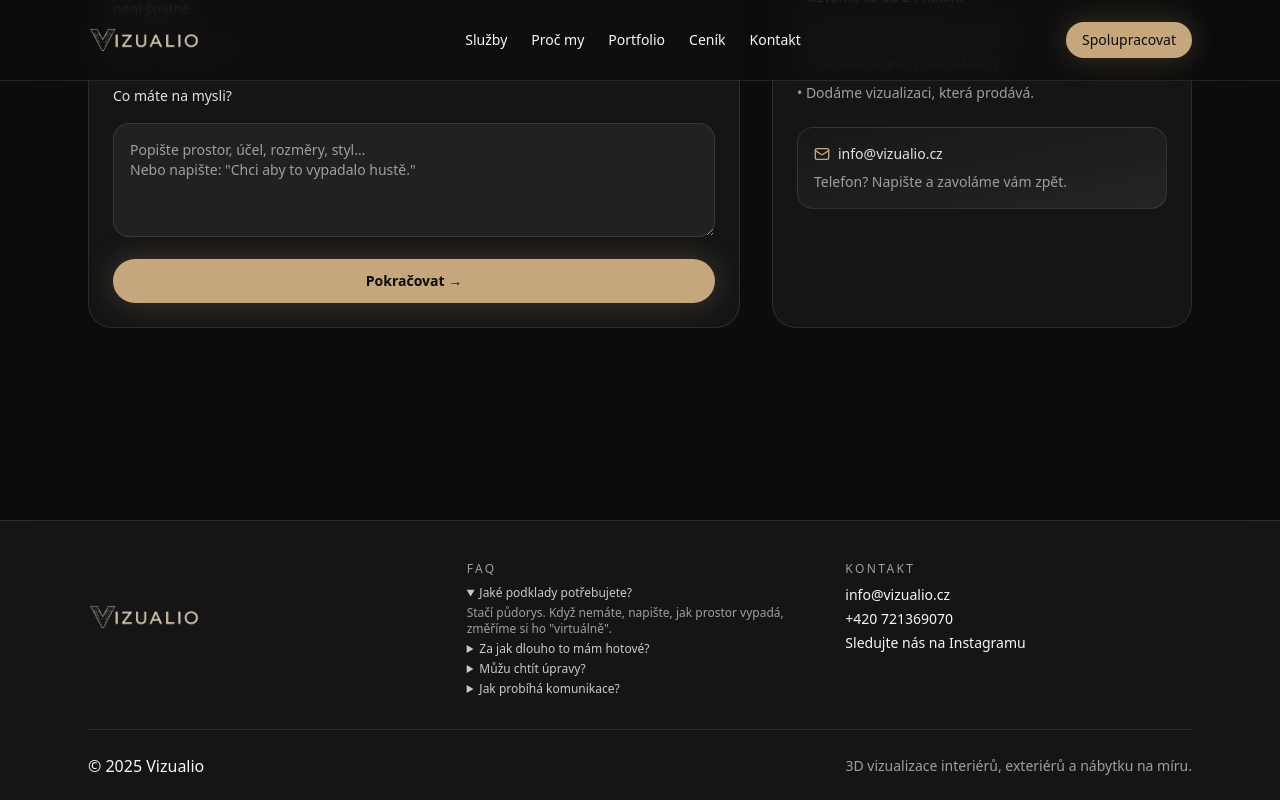
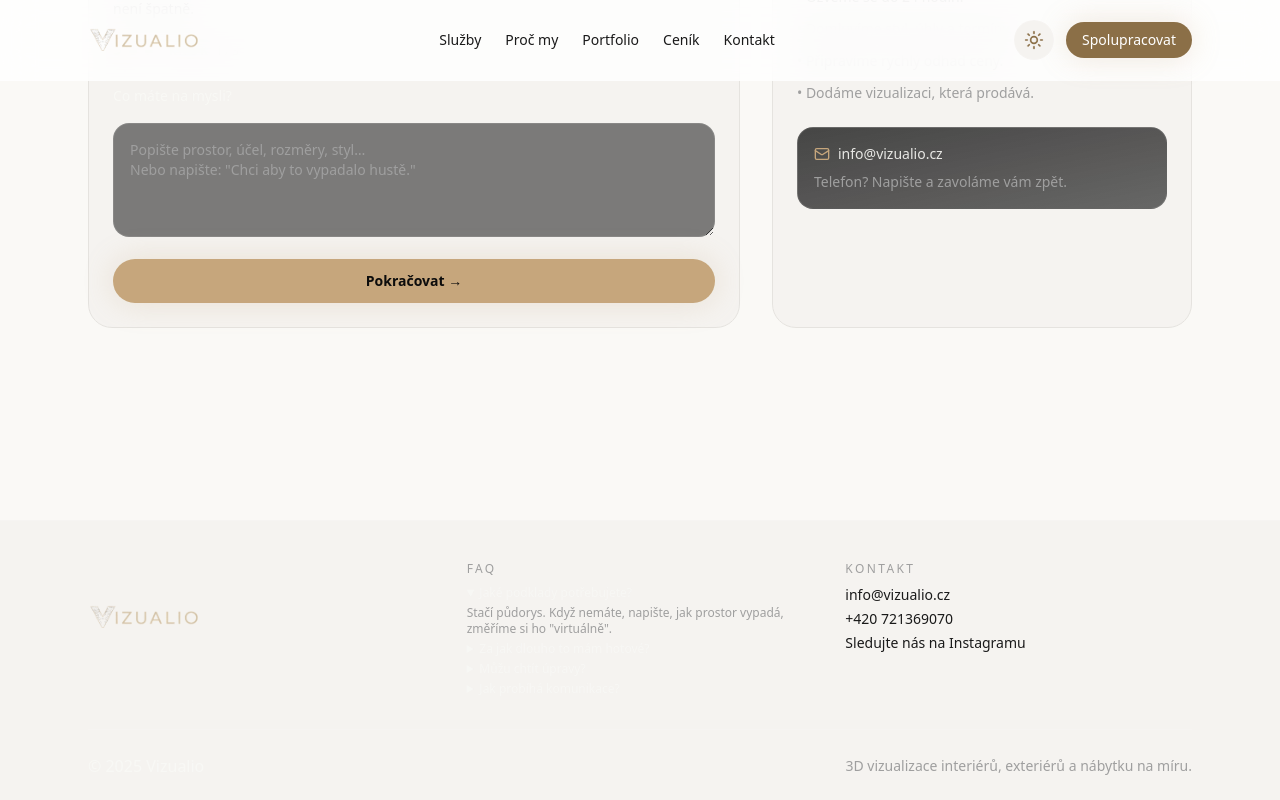
Before and after one commit to hejhula361-dotcom/vizualio, a Next.js app: page / in a window 1280 px wide. Both pictures are taken after a click on the heading "Jaké podklady potřebujete?". Shown: the part 5299-6099 px from the top of the page. Built offline with nearby package versions, Linux system fonts and the light colour scheme.

Commit message:
Pridan dark/light mode toggle s luxusnimi barvami pro light mode

```diff
--- /dev/null
+++ b/app/context/ThemeContext.tsx
@@ -0,0 +1,50 @@
+"use client";
+
+import { createContext, useContext, useEffect, useState } from "react";
+
+type Theme = "dark" | "light";
+
+type ThemeContextValue = {
+  theme: Theme;
+  toggleTheme: () => void;
+};
+
+const ThemeContext = createContext<ThemeContextValue | undefined>(undefined);
+
+export function ThemeProvider({ children }: { children: React.ReactNode }) {
+  const [theme, setTheme] = useState<Theme>("dark");
+  const [mounted, setMounted] = useState(false);
+
+  useEffect(() => {
+    setMounted(true);
+    const saved = localStorage.getItem("theme") as Theme | null;
+    const prefersDark = window.matchMedia("(prefers-color-scheme: dark)").matches;
+    const initialTheme = saved || (prefersDark ? "dark" : "light");
+    setTheme(initialTheme);
+    document.documentElement.classList.toggle("dark", initialTheme === "dark");
+  }, []);
+
+  useEffect(() => {
+    if (!mounted) return;
+    localStorage.setItem("theme", theme);
+    document.documentElement.classList.toggle("dark", theme === "dark");
+  }, [theme, mounted]);
+
+  const toggleTheme = () => {
+    setTheme((prev) => (prev === "dark" ? "light" : "dark"));
+  };
+
+  if (!mounted) {
+    return <>{children}</>;
+  }
+
+  return <ThemeContext.Provider value={{ theme, toggleTheme }}>{children}</ThemeContext.Provider>;
+}
+
+export const useTheme = () => {
+  const context = useContext(ThemeContext);
+  if (!context) {
+    throw new Error("useTheme must be used within ThemeProvider");
+  }
+  return context;
+};
--- a/app/globals.css
+++ b/app/globals.css
@@ -7,18 +7,25 @@
 }
 
 body {
-  @apply bg-carbon text-offwhite antialiased;
+  @apply bg-carbon text-offwhite antialiased dark:bg-carbon dark:text-offwhite;
   background: radial-gradient(circle at 20% 20%, rgba(198, 166, 124, 0.07), transparent 35%),
     radial-gradient(circle at 80% 0%, rgba(63, 76, 107, 0.25), transparent 35%),
     #0c0c0c;
 }
 
+body:not(.dark) {
+  @apply bg-light-bg text-light-text;
+  background: radial-gradient(circle at 20% 20%, rgba(139, 111, 71, 0.05), transparent 35%),
+    radial-gradient(circle at 80% 0%, rgba(245, 243, 240, 0.3), transparent 35%),
+    #faf9f6;
+}
+
 a {
-  @apply text-offwhite;
+  @apply text-offwhite dark:text-offwhite text-light-text;
 }
 
 .glass-panel {
-  @apply border border-white/10 bg-charcoal/70 backdrop-blur-lg;
+  @apply border border-white/10 bg-charcoal/70 backdrop-blur-lg dark:border-white/10 dark:bg-charcoal/70 border-light-border bg-light-card;
 }
 
 .section-container {
@@ -26,11 +33,11 @@ a {
 }
 
 .section-title {
-  @apply text-3xl md:text-4xl font-semibold tracking-tight text-offwhite;
+  @apply text-3xl md:text-4xl font-semibold tracking-tight text-offwhite dark:text-offwhite text-light-text;
 }
 
 .section-subtitle {
-  @apply text-lg text-stone mt-4 max-w-3xl;
+  @apply text-lg text-stone mt-4 max-w-3xl dark:text-stone text-light-text-secondary;
 }
 
 .card {
@@ -42,3 +49,13 @@ a {
   transform: translateY(-4px);
   border-color: rgba(198, 166, 124, 0.4);
 }
+
+.dark .card-hover:hover {
+  box-shadow: 0 0 40px rgba(198, 166, 124, 0.25);
+  border-color: rgba(198, 166, 124, 0.4);
+}
+
+:not(.dark) .card-hover:hover {
+  box-shadow: 0 0 40px rgba(139, 111, 71, 0.2);
+  border-color: rgba(139, 111, 71, 0.3);
+}
--- a/app/layout.tsx
+++ b/app/layout.tsx
@@ -27,8 +27,8 @@ export const metadata: Metadata = {
 
 export default function RootLayout({ children }: { children: React.ReactNode }) {
   return (
-    <html lang="cs" className={`${inter.variable} ${grotesk.variable}`}>
-      <body className="bg-carbon text-offwhite min-h-screen">
+    <html lang="cs" className={`${inter.variable} ${grotesk.variable}`} suppressHydrationWarning>
+      <body className="bg-carbon text-offwhite min-h-screen dark:bg-carbon dark:text-offwhite bg-light-bg text-light-text">
         <Providers>
           <div className="relative flex min-h-screen flex-col">
             <Navbar />
--- a/app/providers.tsx
+++ b/app/providers.tsx
@@ -1,7 +1,12 @@
 "use client";
 
 import { LeadProvider } from "@/app/context/LeadContext";
+import { ThemeProvider } from "@/app/context/ThemeContext";
 
 export function Providers({ children }: { children: React.ReactNode }) {
-  return <LeadProvider>{children}</LeadProvider>;
+  return (
+    <ThemeProvider>
+      <LeadProvider>{children}</LeadProvider>
+    </ThemeProvider>
+  );
 }
--- a/components/Footer.tsx
+++ b/components/Footer.tsx
@@ -28,7 +28,7 @@ export default function Footer() {
   const [openIndex, setOpenIndex] = useState<number | null>(null);
 
   return (
-    <footer className="border-t border-white/10 bg-charcoal/70 backdrop-blur-lg">
+    <footer className="border-t border-white/10 bg-charcoal/70 backdrop-blur-lg dark:border-white/10 dark:bg-charcoal/70 border-light-border bg-light-card">
       <div className="mx-auto max-w-6xl px-6 py-10">
         <div className="grid gap-8 md:grid-cols-3 mb-8">
           <div>
@@ -37,7 +37,7 @@ export default function Footer() {
             </Link>
           </div>
           <div className="space-y-2 text-sm">
-            <p className="text-xs uppercase tracking-[0.2em] text-stone">FAQ</p>
+            <p className="text-xs uppercase tracking-[0.2em] text-stone dark:text-stone text-light-text-secondary">FAQ</p>
             <div className="space-y-1">
               {faq.map((item, idx) => (
                 <details
@@ -46,37 +46,37 @@ export default function Footer() {
                   open={openIndex === idx}
                   onToggle={(e) => setOpenIndex(e.currentTarget.open ? idx : null)}
                 >
-                  <summary className="cursor-pointer text-xs text-offwhite/80 transition hover:text-offwhite">
+                  <summary className="cursor-pointer text-xs text-offwhite/80 transition hover:text-offwhite dark:text-offwhite/80 dark:hover:text-offwhite text-light-text/80 hover:text-light-text">
                     {item.q}
                   </summary>
-                  <p className="mt-1 text-xs text-stone">{item.a}</p>
+                  <p className="mt-1 text-xs text-stone dark:text-stone text-light-text-secondary">{item.a}</p>
                 </details>
               ))}
             </div>
           </div>
           <div className="space-y-2 text-sm">
-            <p className="text-xs uppercase tracking-[0.2em] text-stone">Kontakt</p>
-            <div className="flex flex-col gap-1 text-offwhite/80">
-              <a href="mailto:info@vizualio.cz" className="hover:text-champagne">
+            <p className="text-xs uppercase tracking-[0.2em] text-stone dark:text-stone text-light-text-secondary">Kontakt</p>
+            <div className="flex flex-col gap-1 text-offwhite/80 dark:text-offwhite/80 text-light-text/80">
+              <a href="mailto:info@vizualio.cz" className="hover:text-champagne dark:hover:text-champagne hover:text-light-accent">
                 info@vizualio.cz
               </a>
-              <a href="tel:+420721369070" className="hover:text-champagne">
+              <a href="tel:+420721369070" className="hover:text-champagne dark:hover:text-champagne hover:text-light-accent">
                 +420 721369070
               </a>
               <a
                 href="https://www.instagram.com/vizualio.cz"
                 target="_blank"
                 rel="noreferrer"
-                className="hover:text-champagne"
+                className="hover:text-champagne dark:hover:text-champagne hover:text-light-accent"
               >
                 Sledujte nás na Instagramu
               </a>
             </div>
           </div>
         </div>
-        <div className="flex flex-col md:flex-row md:items-center md:justify-between gap-2 pt-6 border-t border-white/10">
-          <p className="text-offwhite font-medium">© 2025 Vizualio</p>
-          <p className="text-sm text-stone">3D vizualizace interiérů, exteriérů a nábytku na míru.</p>
+        <div className="flex flex-col md:flex-row md:items-center md:justify-between gap-2 pt-6 border-t border-white/10 dark:border-white/10 border-light-border">
+          <p className="text-offwhite font-medium dark:text-offwhite text-light-text">© 2025 Vizualio</p>
+          <p className="text-sm text-stone dark:text-stone text-light-text-secondary">3D vizualizace interiérů, exteriérů a nábytku na míru.</p>
         </div>
       </div>
     </footer>
--- a/components/Navbar.tsx
+++ b/components/Navbar.tsx
@@ -5,6 +5,9 @@ import Image from "next/image";
 import { motion } from "framer-motion";
 import { usePathname } from "next/navigation";
 import clsx from "clsx";
+import dynamic from "next/dynamic";
+
+const ThemeToggle = dynamic(() => import("@/components/ThemeToggle"), { ssr: false });
 
 const navLinks = [
   { href: "#sluzby", label: "Služby" },
@@ -18,32 +21,35 @@ export default function Navbar() {
   const pathname = usePathname();
 
   return (
-    <header className="sticky top-0 z-30 border-b border-white/10 bg-carbon/70 backdrop-blur-lg">
+    <header className="sticky top-0 z-30 border-b border-white/10 bg-carbon/70 backdrop-blur-lg dark:border-white/10 dark:bg-carbon/70 border-light-border bg-light-surface/80">
       <div className="mx-auto flex max-w-6xl items-center justify-between px-6 h-20">
         <Link href="/" className="flex items-center gap-3">
           <Image src="/img/logo.svg" alt="Vizualio" width={48} height={48} className="h-28 w-28" />
         </Link>
-        <nav className="hidden items-center gap-6 text-sm text-stone md:flex">
+        <nav className="hidden items-center gap-6 text-sm text-stone dark:text-stone text-light-text-secondary md:flex">
           {navLinks.map((link) => (
             <Link
               key={link.href}
               href={link.href}
-              className="transition hover:text-offwhite"
+              className="transition hover:text-offwhite dark:hover:text-offwhite hover:text-light-text"
               scroll={true}
             >
               {link.label}
             </Link>
           ))}
         </nav>
+        <div className="flex items-center gap-3">
+          <ThemeToggle />
           <motion.a
             href="#kontakt"
             whileHover={{ scale: 1.03, boxShadow: "0 0 24px rgba(198, 166, 124, 0.35)" }}
             whileTap={{ scale: 0.97 }}
-          className="rounded-full bg-champagne px-4 py-2 text-carbon text-sm font-medium shadow-glow transition hover:bg-amber"
+            className="rounded-full bg-champagne px-4 py-2 text-carbon text-sm font-medium shadow-glow transition hover:bg-amber dark:bg-champagne dark:text-carbon dark:hover:bg-amber bg-light-accent text-white hover:bg-light-accent-hover"
           >
             Spolupracovat
           </motion.a>
         </div>
+      </div>
     </header>
   );
 }
--- /dev/null
+++ b/components/ThemeToggle.tsx
@@ -0,0 +1,31 @@
+"use client";
+
+import { useTheme } from "@/app/context/ThemeContext";
+import { Moon, Sun } from "lucide-react";
+import { motion } from "framer-motion";
+
+export default function ThemeToggle() {
+  const { theme, toggleTheme } = useTheme();
+
+  return (
+    <motion.button
+      whileHover={{ scale: 1.05 }}
+      whileTap={{ scale: 0.95 }}
+      onClick={toggleTheme}
+      className="relative flex h-10 w-10 items-center justify-center rounded-full border border-white/10 bg-charcoal/70 backdrop-blur-lg transition hover:border-champagne/60 dark:border-white/10 dark:bg-charcoal/70 dark:hover:border-champagne/60 border-light-border bg-light-card hover:border-light-accent"
+      aria-label="Toggle theme"
+    >
+      <motion.div
+        initial={false}
+        animate={{ rotate: theme === "dark" ? 0 : 180 }}
+        transition={{ duration: 0.3 }}
+      >
+        {theme === "dark" ? (
+          <Moon className="h-5 w-5 text-champagne" />
+        ) : (
+          <Sun className="h-5 w-5 text-light-accent" />
+        )}
+      </motion.div>
+    </motion.button>
+  );
+}
--- a/tailwind.config.ts
+++ b/tailwind.config.ts
@@ -1,6 +1,7 @@
 import type { Config } from "tailwindcss";
 
 const config: Config = {
+  darkMode: "class",
   content: [
     "./app/**/*.{js,ts,jsx,tsx,mdx}",
     "./components/**/*.{js,ts,jsx,tsx,mdx}",
@@ -9,6 +10,7 @@ const config: Config = {
   theme: {
     extend: {
       colors: {
+        // Dark mode colors (existing)
         carbon: "#0C0C0C",
         charcoal: "#1A1A1A",
         obsidian: "#2B2B2B",
@@ -20,7 +22,16 @@ const config: Config = {
         amber: "#DDB980",
         fog: "#D9D9D6",
         blueshadow: "#2F3A4A",
-        graphite: "#3E4A5B"
+        graphite: "#3E4A5B",
+        // Light mode colors (luxury modern)
+        "light-bg": "#FAF9F6",
+        "light-surface": "#FFFFFF",
+        "light-card": "#F5F3F0",
+        "light-text": "#1A1A1A",
+        "light-text-secondary": "#6B6B6B",
+        "light-accent": "#8B6F47",
+        "light-accent-hover": "#A0825D",
+        "light-border": "#E5E3DF"
       },
       boxShadow: {
         glow: "0 0 30px rgba(198, 166, 124, 0.25)"
```
Also changed, not shown: app/page.tsx (+8 -8 lines). Lines whose indentation alone changed are shown as unchanged.
